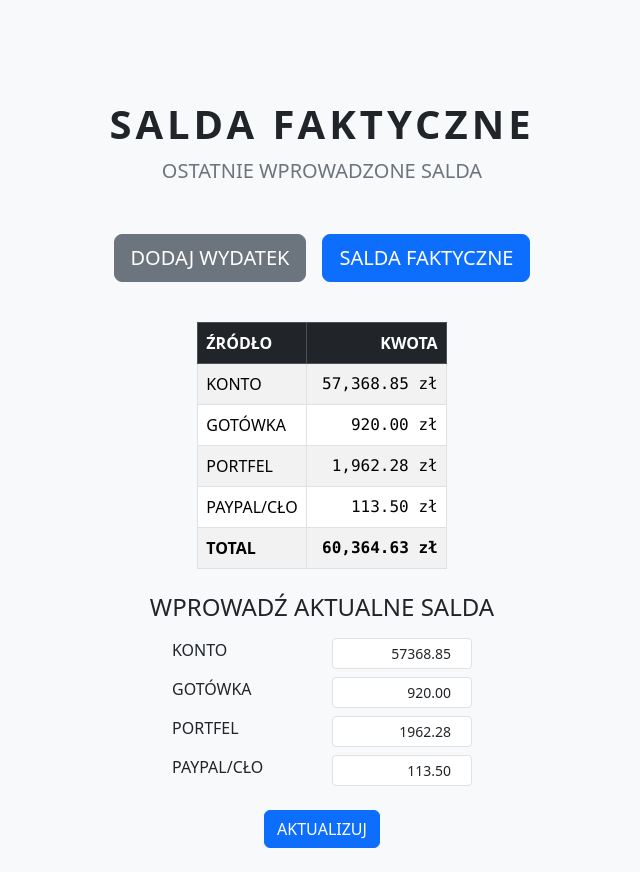
After one commit to Witherfield/flask_expenses, a Flask app: page /salda_faktyczne in a window 1280 px wide. The commit adds this page. Shown: the whole page, without its empty margins (318-958 px from the left). Run offline with Flask 3, Linux system fonts and the light colour scheme; data comes from the database, SQL or seed files in the repository; both versions use the stored data as it was after the commit.

Commit message:
salda faktyczne

```diff
--- a/app.py
+++ b/app.py
@@ -1,14 +1,14 @@
 import sqlite3
-from flask import Flask, render_template
+from flask import Flask, redirect, render_template, request
 
 app = Flask(__name__)
 
 
 def get_db_connection():
     """
-    Opens a connection to expenses.db.
-    row_factory lets us access columns by name (row["TYP"]) instead of
-    only by position (row[1]) - much easier to read in templates.
+    Opens a connection to wydatki.db.
+    row_factory` lets us access columns by name (row["TYP"])
+    instead of only by position (row[1]) - much easier to read in templates.
     """
     connection = sqlite3.connect("wydatki.db")
     connection.row_factory = sqlite3.Row
@@ -20,16 +20,27 @@ def home():
     return render_template("index.html")
 
 
-@app.route("/salda")
-def salda():
+@app.route("/salda_faktyczne")
+def salda_faktyczne():
     connection = get_db_connection()
     cursor = connection.cursor()
     cursor.execute("SELECT TYP, KWOTA FROM salda")
-    rows = cursor.fetchall() # list of all rows from the table
+    rows = cursor.fetchall() # LIST OF ALL ROWS FROM THE TABLE
     connection.close()
 
-    # Pass the rows into the template as a variable called "salda"
-    return render_template("salda.html", salda=rows)
+    # PASS THE ROWS INTO THE TEMPLATE AS A VARIABLE CALLED "SALDA"
+    return render_template("salda_faktyczne.html", salda=rows, active="salda")
+
+
+@app.route("/salda_faktyczne/aktualizuj", methods=["POST"])
+def aktualizuj_salda():
+    connection = get_db_connection()
+    cursor = connection.cursor()
+    for typ, kwota in request.form.items():
+        cursor.execute("INSERT OR REPLACE INTO salda (TYP, KWOTA) VALUES (?, ?)", (typ, float(kwota)))
+    connection.commit()
+    connection.close()
+    return redirect("/salda_faktyczne")
 
 
 if __name__ == "__main__":
--- /dev/null
+++ b/templates/nav.html
@@ -0,0 +1,4 @@
+<div class="d-flex justify-content-center gap-3">
+    <a href="/" class="btn btn-lg {{ 'btn-primary' if active == 'home' else 'btn-secondary' }}">DODAJ WYDATEK</a>
+    <a href="/salda_faktyczne" class="btn btn-lg {{ 'btn-primary' if active == 'salda' else 'btn-secondary' }}">SALDA FAKTYCZNE</a>
+</div>
--- /dev/null
+++ b/templates/salda_faktyczne.html
@@ -0,0 +1,68 @@
+<!DOCTYPE html>
+<html lang="pl">
+<head>
+    <meta charset="UTF-8">
+    <title>SALDA FAKTYCZNE</title>
+    <link
+        href="https://cdn.jsdelivr.net/npm/bootstrap@5.3.3/dist/css/bootstrap.min.css"
+        rel="stylesheet"
+    >
+</head>
+<body class="bg-light">
+
+    <div class="container text-center" style="margin-top: 100px;">
+        <h1 class="fw-bold text-dark" style="letter-spacing: 4px;">SALDA FAKTYCZNE</h1>
+        <p class="lead text-secondary mb-5">OSTATNIE WPROWADZONE SALDA</p>
+        {% include "nav.html" %}
+    </div>
+
+    <div class="container" style="margin-top: 40px;">
+        <table class="table table-striped table-bordered bg-white w-auto mx-auto">
+            <thead class="table-dark">
+                <tr>
+                    <th>ŹRÓDŁO</th>
+                    <th style="min-width: 140px;" class="text-end">KWOTA</th>
+                </tr>
+            </thead>
+            <tbody>
+                {% for row in salda %}
+                <tr>
+                    <td class="fw">{{ row["TYP"] }}</td>
+                    <td class="font-monospace text-end">{{ "{:,.2f}".format(row["KWOTA"]) }} zł</td>
+                </tr>
+                {% else %}
+                <tr>
+                    <td colspan="3" class="text-center text-muted">No data yet.</td>
+                </tr>
+                {% endfor %}
+                <tr class="fw-bold">
+                    <td>TOTAL</td>
+                    <td class="font-monospace text-end">{{ "{:,.2f}".format(salda|sum(attribute='KWOTA')) }} zł</td>
+                </tr>
+            </tbody>
+        </table>
+    </div>
+
+
+<h4 class="text-center mt-4 mb-3">WPROWADŹ AKTUALNE SALDA</h4>
+
+<form method="POST" action="/salda_faktyczne/aktualizuj">
+    {% for row in salda %}
+    <div class="mb-2 d-flex justify-content-between" style="max-width: 300px; margin: 0 auto;">
+        <label class="me-2">{{ row["TYP"] }}</label>
+
+        <input type="number" step="0.01" name="{{ row['TYP'] }}"
+            value="{{ '%.2f'|format(row['KWOTA']) }}"
+            class="form-control form-control-sm text-end kwota-input"
+            style="width: 140px; padding-right: 5px;">
+
+    </div>
+    {% endfor %}
+    <div class="text-center">
+        <button type="submit" class="btn btn-primary mt-3 mb-4">AKTUALIZUJ</button>
+    </div>
+</form>
+
+
+</body>
+</html>
```
Also changed, not shown: add_saldo.py (deleted, +0 -28 lines), init_db.py (+19 -0 lines), templates/index.html (+6 -17 lines), templates/index_old01.html (deleted, +0 -31 lines), templates/index_old02.html (deleted, +0 -36 lines), templates/salda.html (deleted, +0 -51 lines), wydatki.db, 2 other files.
